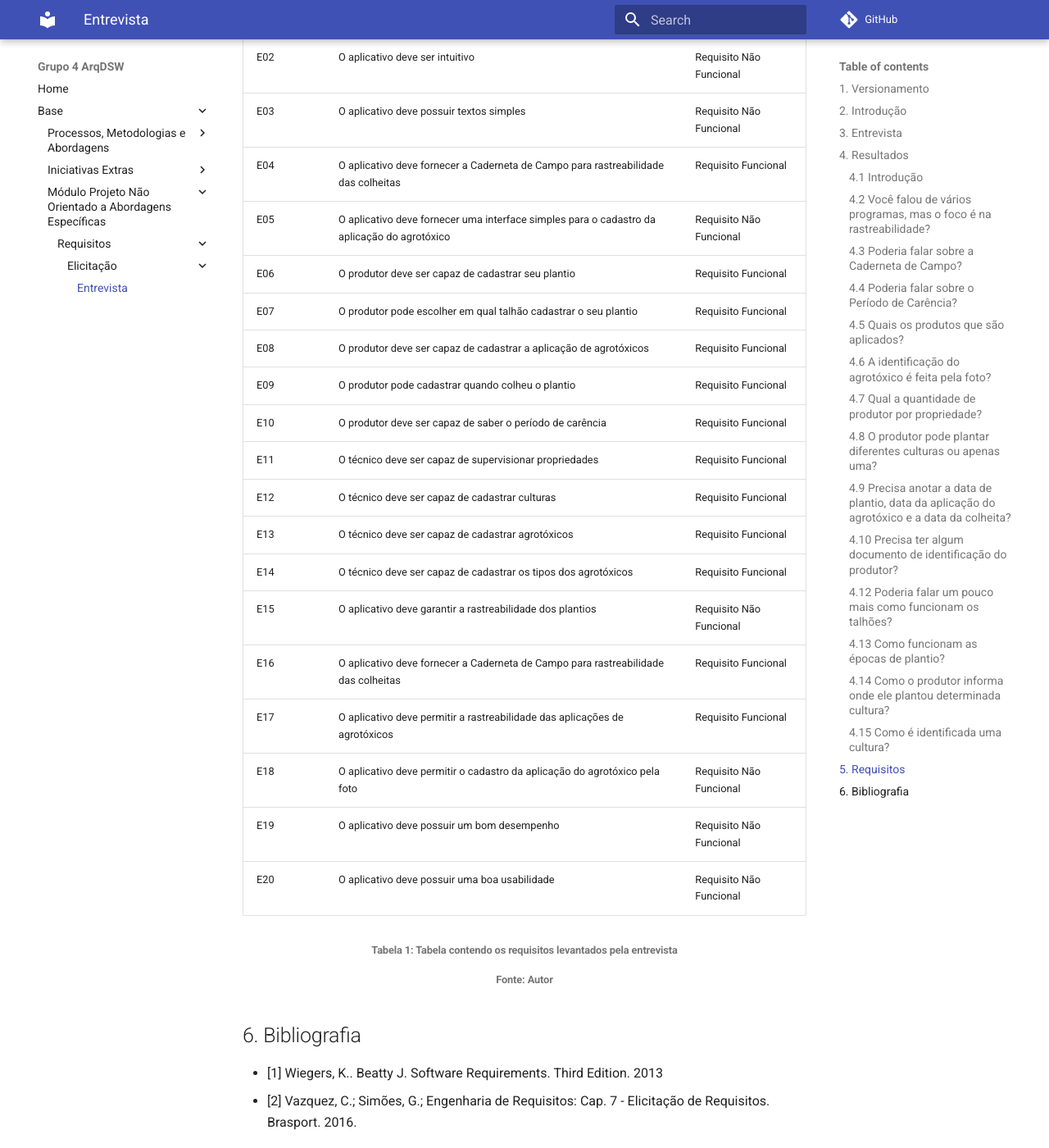
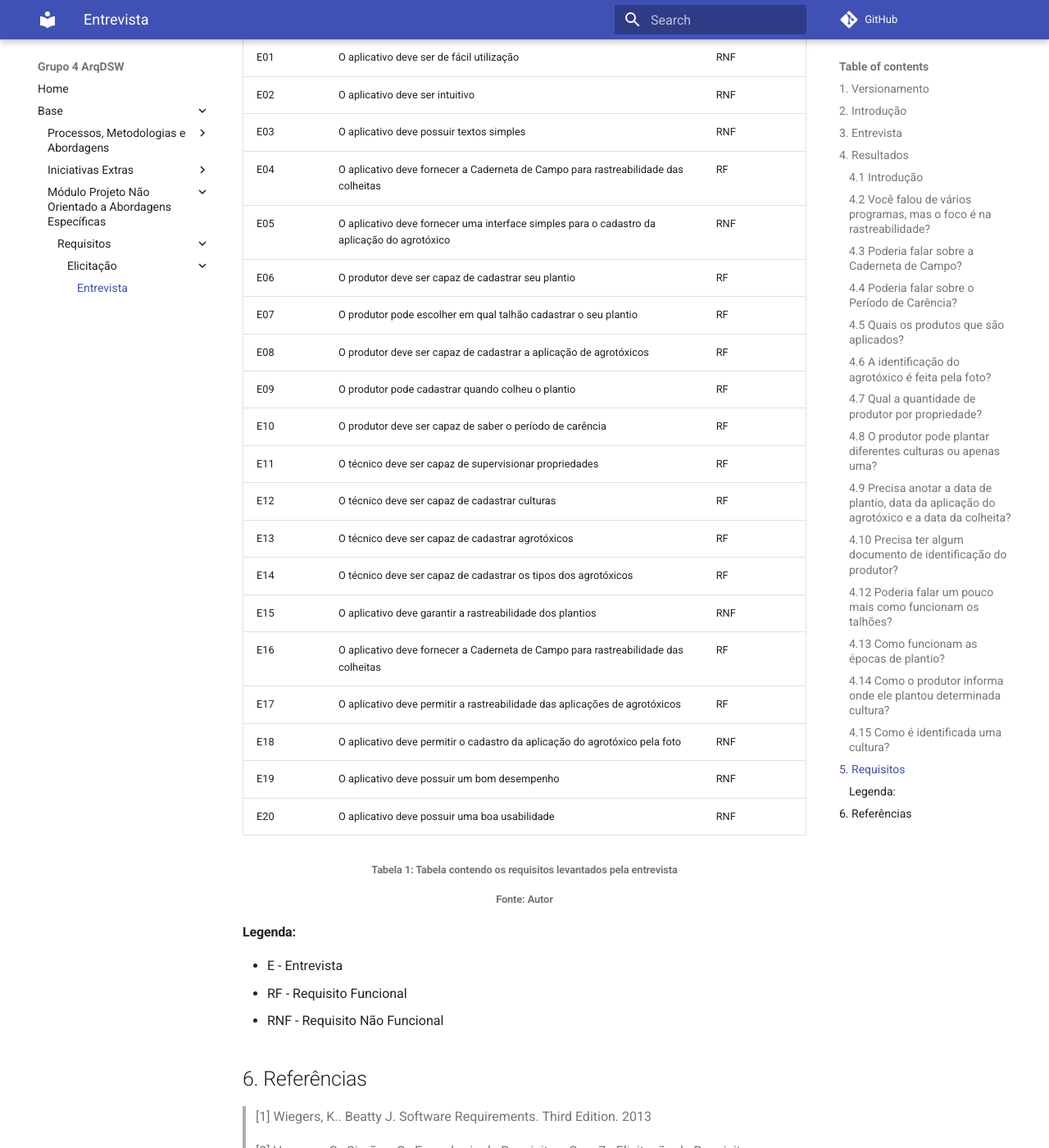
Before and after one commit to UnBArqDsw2021-2/2021.2_G4_CadernetaDeCampoDigital_docs, an MkDocs documentation site: the page built from docs/requisitos/elicitacao/entrevista.md, in a window 1280 px wide and 1400 px high, scrolled down 3891 px. Shown: the whole window at 82% size. Built offline with MkDocs 1.6.1 and Material for MkDocs 9.7.7, drawn with Linux system fonts in a browser that asks for light colours; comment, search, counter and statistics services are not loaded; some of the changed text lies outside the part shown.

Commit message:
#9 adicionando legenda

```diff
--- a/docs/requisitos/elicitacao/entrevista.md
+++ b/docs/requisitos/elicitacao/entrevista.md
@@ -7,6 +7,7 @@
 |1.2|28/01|<center>Adição dos resultados</center>|<center>Thiago</center>|
 |1.3|28/01|<center>Adição dos requisitos</center>|<center>Thiago</center>|
 |1.4|29/01|<center>Adição da introdução</center>|<center>Thiago</center>|
+|1.5|30/01|<center>Adição da legenda</center>|<center>Thiago</center>|
 
 ## 2. Introdução
 <p align = "justify"> &emsp;&emsp; Entre as diversas técnicas apresentadas por Wiegers e Beatty (2013) [1], aquela que se destacada como a forma mais óbvia de obtenção de informações é a metodologia de entrevistas. Por meio de um diálogo, formal ou informal, o entrevistado tem a chance de expressar suas necessidades e permite que o entrevistador faça diversas perguntas, a fim de obter informações sobre a aplicação em questionamento [2]. Essa técnica, portanto, é extremamente flexivel e eficiente, pois encurta o caminho do engenheiro de requisitos com seus usuários.</p>
@@ -96,30 +97,36 @@
 
 |ID|Descrição|Tipo de Requisito
 |--|--|--|
-|E01|O aplicativo deve ser de fácil utilização|Requisito Não Funcional|
-|E02|O aplicativo deve ser intuitivo|Requisito Não Funcional|
-|E03|O aplicativo deve possuir textos simples|Requisito Não Funcional|
-|E04|O aplicativo deve fornecer a Caderneta de Campo para rastreabilidade das colheitas|Requisito Funcional|
-|E05|O aplicativo deve fornecer uma interface simples para o cadastro da aplicação do agrotóxico|Requisito Não Funcional|
-|E06|O produtor deve ser capaz de cadastrar seu plantio|Requisito Funcional|
-|E07|O produtor pode escolher em qual talhão cadastrar o seu plantio|Requisito Funcional|
-|E08|O produtor deve ser capaz de cadastrar a aplicação de agrotóxicos|Requisito Funcional|
-|E09|O produtor pode cadastrar quando colheu o plantio|Requisito Funcional|
-|E10|O produtor deve ser capaz de saber o período de carência|Requisito Funcional|
-|E11|O técnico deve ser capaz de supervisionar propriedades|Requisito Funcional|
-|E12|O técnico deve ser capaz de cadastrar culturas|Requisito Funcional|
-|E13|O técnico deve ser capaz de cadastrar agrotóxicos|Requisito Funcional|
-|E14|O técnico deve ser capaz de cadastrar os tipos dos agrotóxicos|Requisito Funcional|
-|E15|O aplicativo deve garantir a rastreabilidade dos plantios|Requisito Não Funcional|
-|E16|O aplicativo deve fornecer a Caderneta de Campo para rastreabilidade das colheitas|Requisito Funcional|
-|E17|O aplicativo deve permitir a rastreabilidade das aplicações de agrotóxicos|Requisito Funcional|
-|E18|O aplicativo deve permitir o cadastro da aplicação do agrotóxico pela foto|Requisito Não Funcional|
-|E19|O aplicativo deve possuir um bom desempenho|Requisito Não Funcional|
-|E20|O aplicativo deve possuir uma boa usabilidade|Requisito Não Funcional|
+|E01|O aplicativo deve ser de fácil utilização|RNF|
+|E02|O aplicativo deve ser intuitivo|RNF|
+|E03|O aplicativo deve possuir textos simples|RNF|
+|E04|O aplicativo deve fornecer a Caderneta de Campo para rastreabilidade das colheitas|RF|
+|E05|O aplicativo deve fornecer uma interface simples para o cadastro da aplicação do agrotóxico|RNF|
+|E06|O produtor deve ser capaz de cadastrar seu plantio|RF|
+|E07|O produtor pode escolher em qual talhão cadastrar o seu plantio|RF|
+|E08|O produtor deve ser capaz de cadastrar a aplicação de agrotóxicos|RF|
+|E09|O produtor pode cadastrar quando colheu o plantio|RF|
+|E10|O produtor deve ser capaz de saber o período de carência|RF|
+|E11|O técnico deve ser capaz de supervisionar propriedades|RF|
+|E12|O técnico deve ser capaz de cadastrar culturas|RF|
+|E13|O técnico deve ser capaz de cadastrar agrotóxicos|RF|
+|E14|O técnico deve ser capaz de cadastrar os tipos dos agrotóxicos|RF|
+|E15|O aplicativo deve garantir a rastreabilidade dos plantios|RNF|
+|E16|O aplicativo deve fornecer a Caderneta de Campo para rastreabilidade das colheitas|RF|
+|E17|O aplicativo deve permitir a rastreabilidade das aplicações de agrotóxicos|RF|
+|E18|O aplicativo deve permitir o cadastro da aplicação do agrotóxico pela foto|RNF|
+|E19|O aplicativo deve possuir um bom desempenho|RNF|
+|E20|O aplicativo deve possuir uma boa usabilidade|RNF|
 <h6 align = "center">Tabela 1: Tabela contendo os requisitos levantados pela entrevista</h6>
 <h6 align = "center">Fonte: Autor</h6>
 
-## 6. Bibliografia
+#### Legenda:
+- E - Entrevista
+- RF - Requisito Funcional
+- RNF - Requisito Não Funcional
 
-- [1] Wiegers, K.. Beatty J. Software Requirements. Third Edition. 2013
-- [2] Vazquez, C.; Simões, G.; Engenharia de Requisitos: Cap. 7 - Elicitação de Requisitos. Brasport. 2016.
+## 6. Referências
+
+> [1] Wiegers, K.. Beatty J. Software Requirements. Third Edition. 2013
+
+> [2] Vazquez, C.; Simões, G.; Engenharia de Requisitos: Cap. 7 - Elicitação de Requisitos. Brasport. 2016.
```
